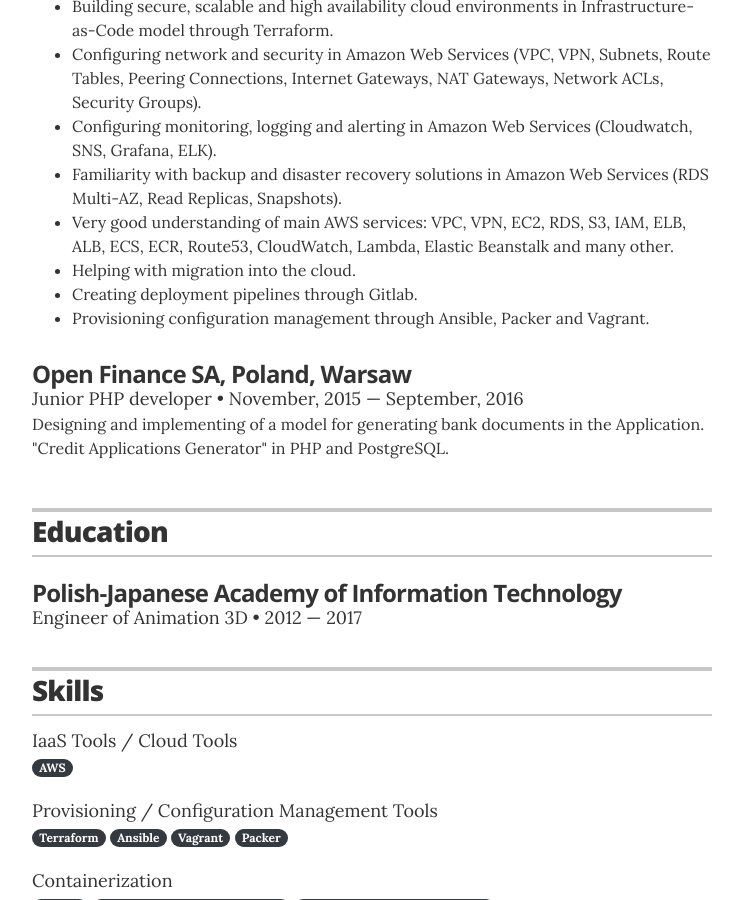
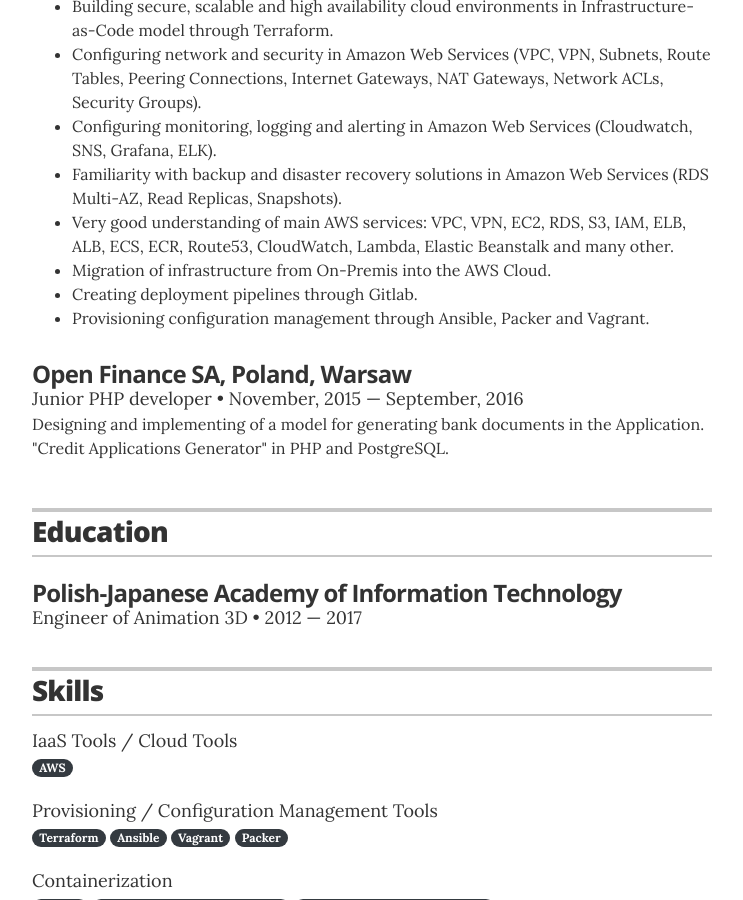
Before and after one commit to jglovier/resume-template, a Jekyll site: the page built from index.html, in a window 1280 px wide and 900 px high, scrolled down 672 px. Shown: the whole window, without its empty margins (268-1011 px from the left). Built offline with Jekyll 4.4.1, drawn with Linux system fonts in a browser that asks for light colours.

Commit message:
Added small fix

```diff
--- a/_data/experience.yml
+++ b/_data/experience.yml
@@ -4,7 +4,7 @@
 - company: Webellian, Poland, Warsaw
   position: AWS Cloud Engineer
   duration: March, 2017 &mdash; Present
-  summary: '<p><b>Designing and deploying cloud solutions in Amazon Web Services.</b></p><ul class="resume-item-list"><li>Building secure, scalable and high availability cloud environments in Infrastructure-as-Code model through Terraform.</li><li>Configuring network and security in Amazon Web Services (VPC, VPN, Subnets, Route Tables, Peering Connections, Internet Gateways, NAT Gateways, Network ACLs, Security Groups).</li><li>Configuring monitoring, logging and alerting in Amazon Web Services (Cloudwatch, SNS, Grafana, ELK).</li><li>Familiarity with backup and disaster recovery solutions in Amazon Web Services (RDS Multi-AZ, Read Replicas, Snapshots).</li><li>Very good understanding of main AWS services: VPC, VPN, EC2, RDS, S3, IAM, ELB, ALB, ECS, ECR, Route53, CloudWatch, Lambda, Elastic Beanstalk and many other.</li><li>Helping with migration into the cloud.</li><li>Creating deployment pipelines through Gitlab.</li><li>Provisioning configuration management through Ansible, Packer and Vagrant.</li></ul>'
+  summary: '<p><b>Designing and deploying cloud solutions in Amazon Web Services.</b></p><ul class="resume-item-list"><li>Building secure, scalable and high availability cloud environments in Infrastructure-as-Code model through Terraform.</li><li>Configuring network and security in Amazon Web Services (VPC, VPN, Subnets, Route Tables, Peering Connections, Internet Gateways, NAT Gateways, Network ACLs, Security Groups).</li><li>Configuring monitoring, logging and alerting in Amazon Web Services (Cloudwatch, SNS, Grafana, ELK).</li><li>Familiarity with backup and disaster recovery solutions in Amazon Web Services (RDS Multi-AZ, Read Replicas, Snapshots).</li><li>Very good understanding of main AWS services: VPC, VPN, EC2, RDS, S3, IAM, ELB, ALB, ECS, ECR, Route53, CloudWatch, Lambda, Elastic Beanstalk and many other.</li><li>Migration of infrastructure from On-Premis into the AWS Cloud.</li><li>Creating deployment pipelines through Gitlab.</li><li>Provisioning configuration management through Ansible, Packer and Vagrant.</li></ul>'
 
 
 # Open Finance SA, Poland, Warsaw
```
